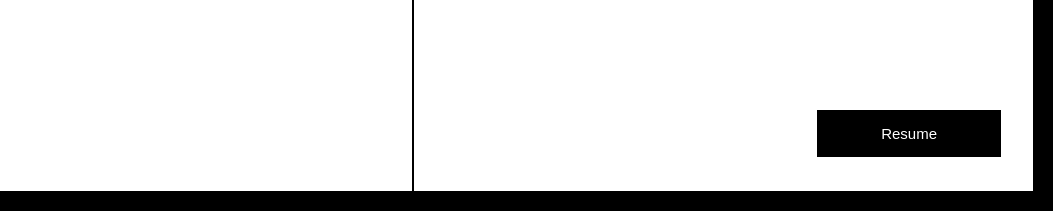
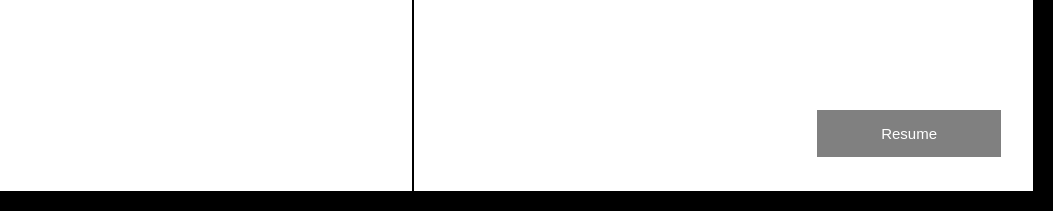
Before and after one commit to jovitachong/trainee, a plain HTML site: page index.html in a window 1280 px wide. In both pictures the pointer is over the button "Resume". Shown: the part 589-800 px from the top of the page, 227-1280 px from the left. Drawn offline with Linux system fonts and the light colour scheme.

Commit message:
button hover colour

```diff
--- a/css/style.css
+++ b/css/style.css
@@ -72,6 +72,10 @@ i{
     cursor: pointer;
 }
 
+.button:hover{
+    background-color:grey;
+}
+
 /* Split the screen in half */
 .split {
     height: 100%;
@@ -110,20 +114,6 @@ i{
 .white{
     color:white;
 }
-/* If you want the content centered horizontally and vertically
-.centered {
-position: absolute;
-top: 50%;
-left: 50%;
-transform: translate(-50%, -50%);
-text-align: center;
-}
-
-  /* Style the image inside the centered container, if needed */
-  /* .centered img {
-    width: 150px;
-    border-radius: 50%;
-  }  */
 
 td{
     padding-right: 15px;
```
